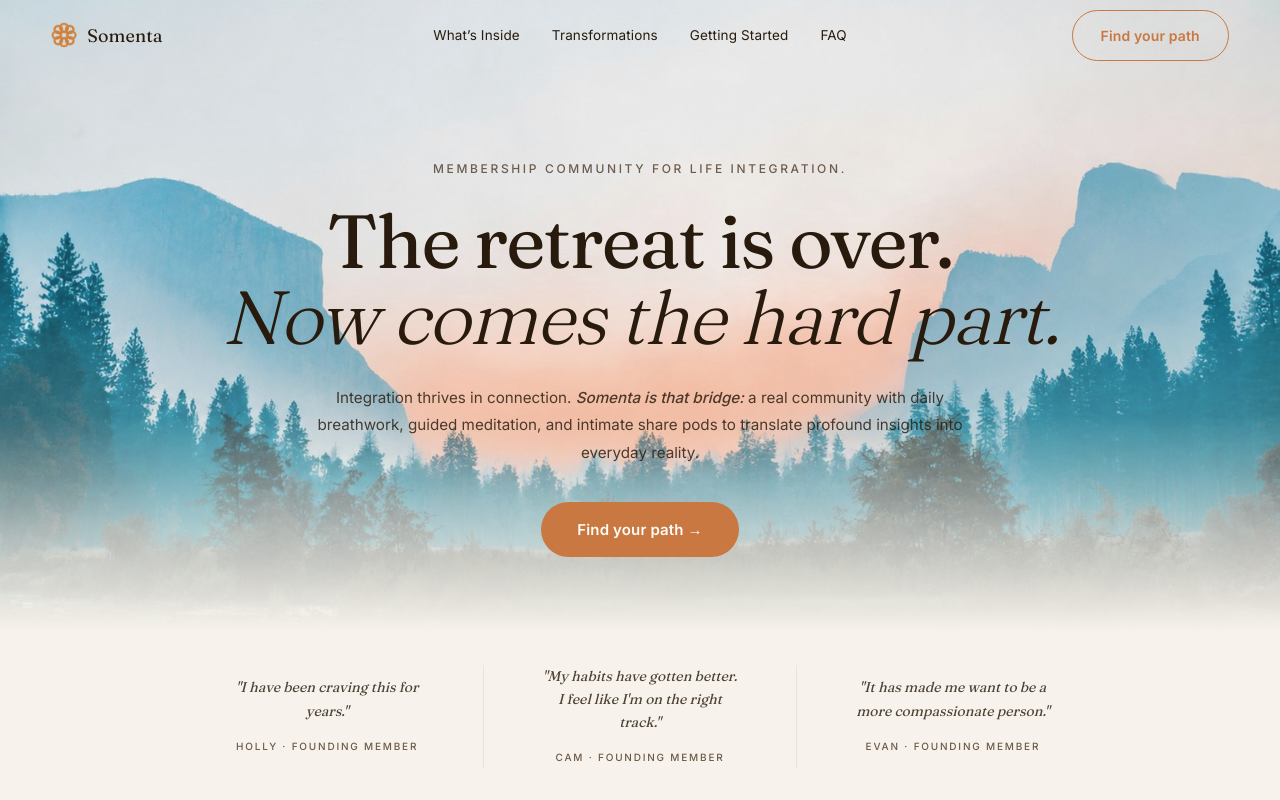
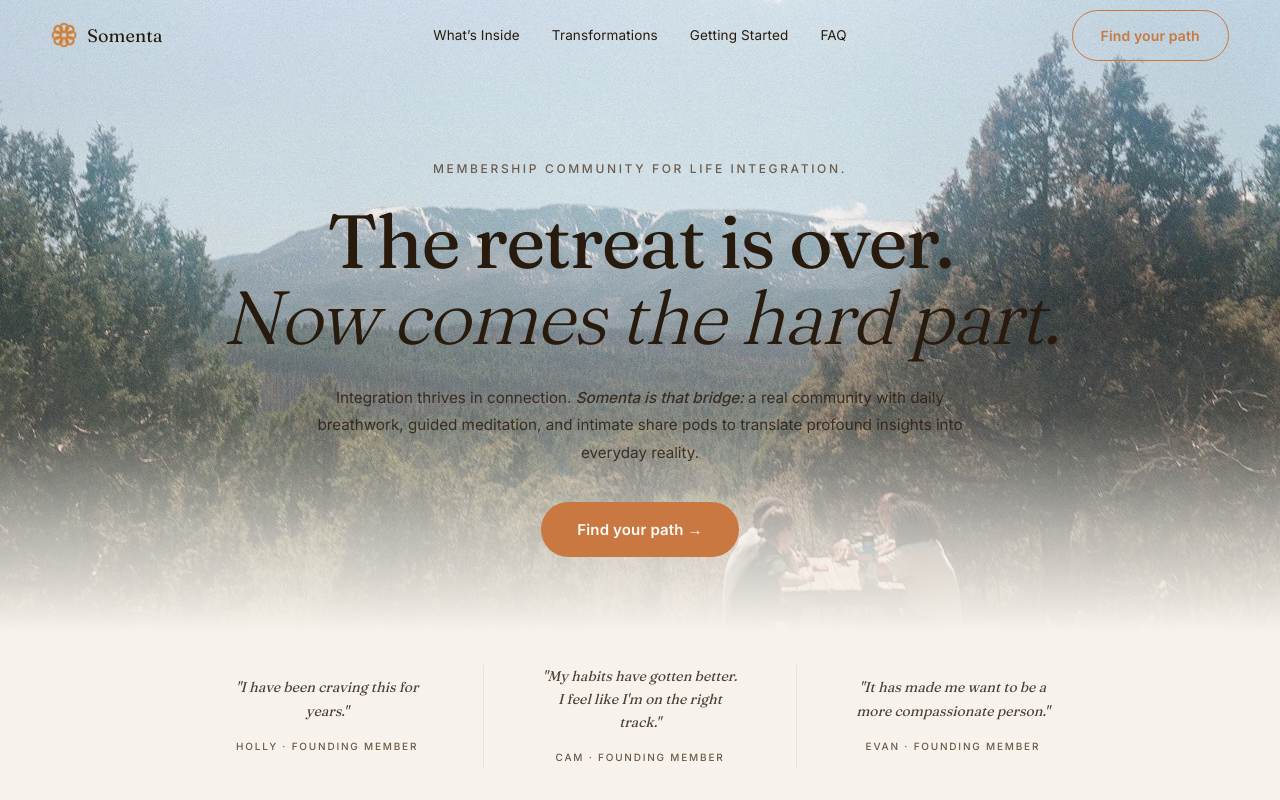
Before and after one commit to shawnpyatetsky-png/somenta-site, a Next.js app: page / in a window 1280 px wide. Shown: the top 800 px of the page. Built offline with nearby package versions, Linux system fonts and the light colour scheme.

Commit message:
Test Integration_wild_upscaled as hero image

```diff
--- a/app/page.tsx
+++ b/app/page.tsx
@@ -465,14 +465,14 @@ function Hero() {
 
       {/* Full-bleed photo */}
       <Image
-        src="/assets/mountain_hero_wider.jpg"
+        src="/assets/Integration_wild_upscaled_2400x1600.jpg"
         alt=""
         aria-hidden="true"
         fill
         priority
         sizes="100vw"
         style={{
-          objectFit: 'cover', objectPosition: 'center 22%',
+          objectFit: 'cover', objectPosition: 'center 30%',
           filter: 'saturate(0.82) brightness(1.04) contrast(0.94)',
         }}
       />
```
Also changed, not shown: public/assets/Integration_wild_upscaled_2400x1600.jpg (added).
